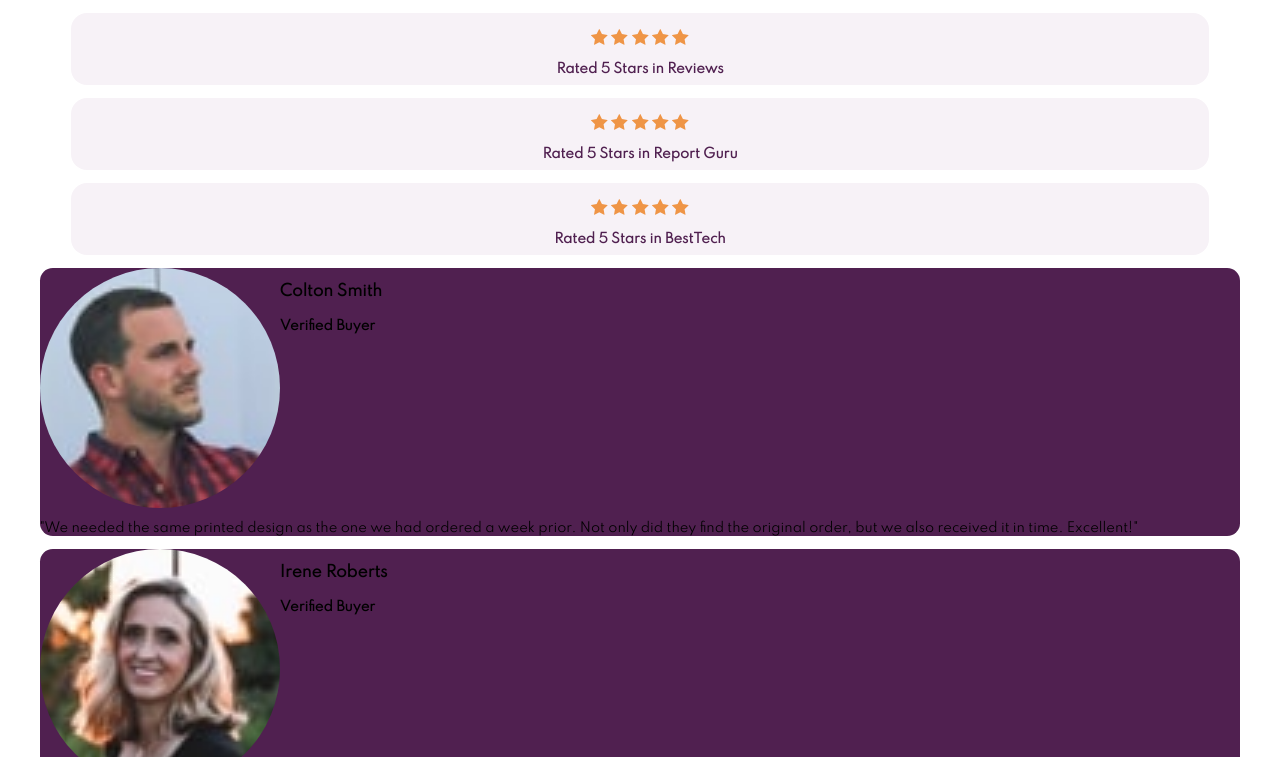
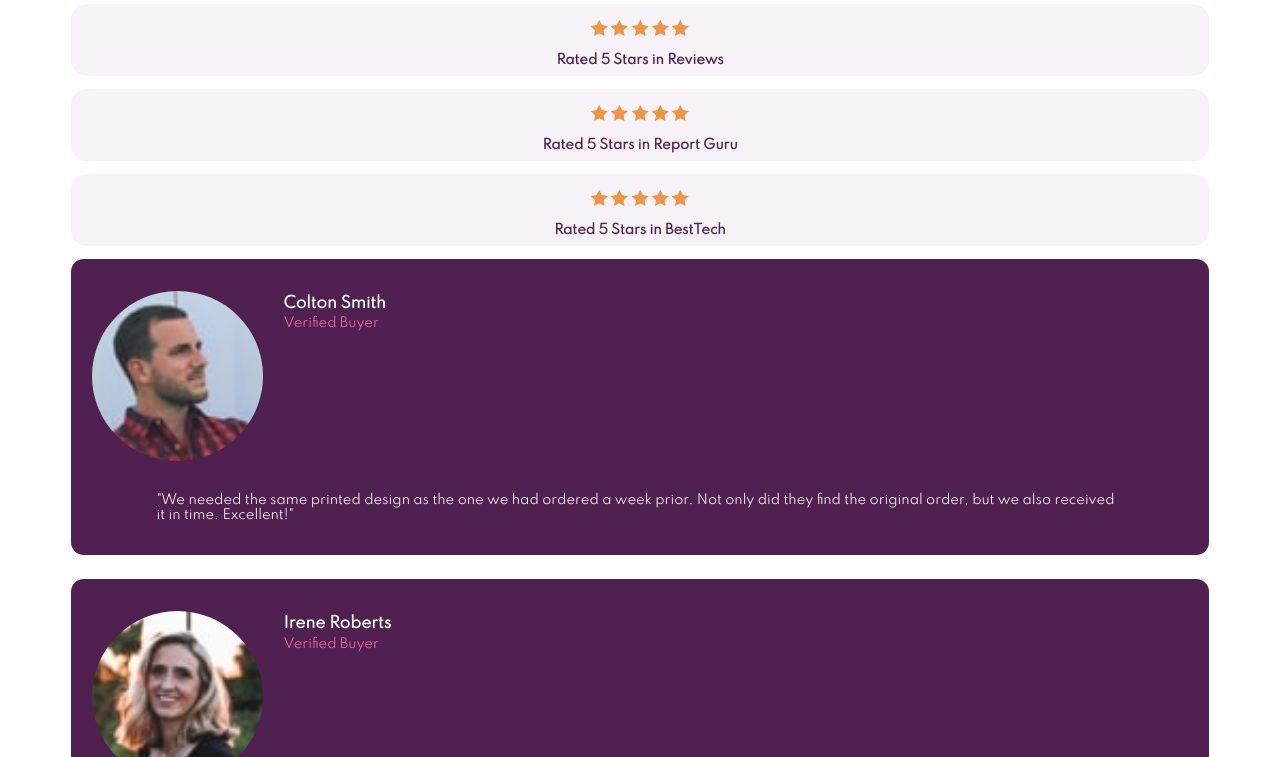
Before and after one commit to 17920368/social-proof-section-master, a plain HTML site: page index.html in a window 1280 px wide. Shown: the part 121-878 px from the top of the page. Drawn offline with Linux system fonts and the light colour scheme.

Commit message:
Add files via upload

```diff
--- a/css/style.css
+++ b/css/style.css
@@ -36,7 +36,7 @@ body {
 }
 /*Card Header*/
 .socialCard-header-h2 {
-  font-size: 2rem;
+  font-size: 1.8rem;
   font-weight: bolder;
 }
 .socialCard-header-p {
@@ -66,16 +66,43 @@ body {
 .socialCard-body-userOpinion {
   background-color: var(--veryDarkMagenta);
   border-radius: 0.8rem;
-  width: 95%;
+  width: 90%;
   margin-left: auto;
   margin-right: auto;
+  margin-bottom: 1.5rem;
 }
 .userOpinion-header {
   display: flex;
   flex-direction: row;
+  justify-content: start;
 }
 .userOpinion-img {
   border-radius: 50%;
-  width: 20%;
+  width: 15%;
   height: 5%;
+  margin-top: 2rem;
+  margin-left: 1.3rem;
 }
+.userOpinion-header-titles {
+  margin-top: 1.3rem;
+  margin-left: 1.3rem;
+}
+.userOpinion-name {
+  color: var(--white);
+  font-weight: bold;
+  margin-bottom: 0.2rem;
+}
+.userOpinion-verifed {
+  color: var(--softPink);
+  font-weight: normal;
+  margin-top: 0;
+  margin-bottom: 0;
+}
+.userOpinion-opinion {
+  color: var(--lightMagenta);
+  width: 85%;
+  margin-left: auto;
+  margin-right: auto;
+  margin-top: 2rem;
+  padding-bottom: 2rem;
+}
```
